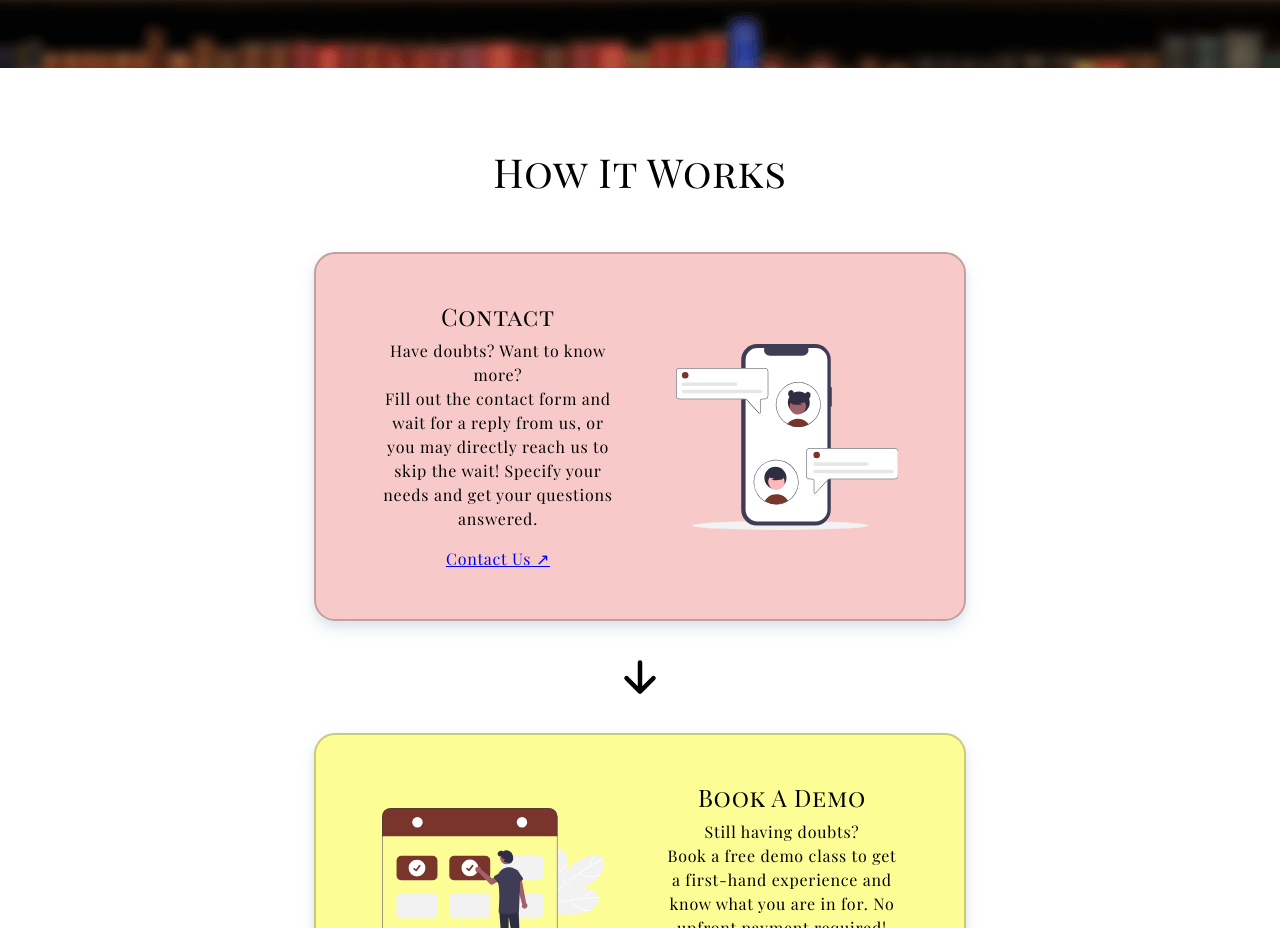
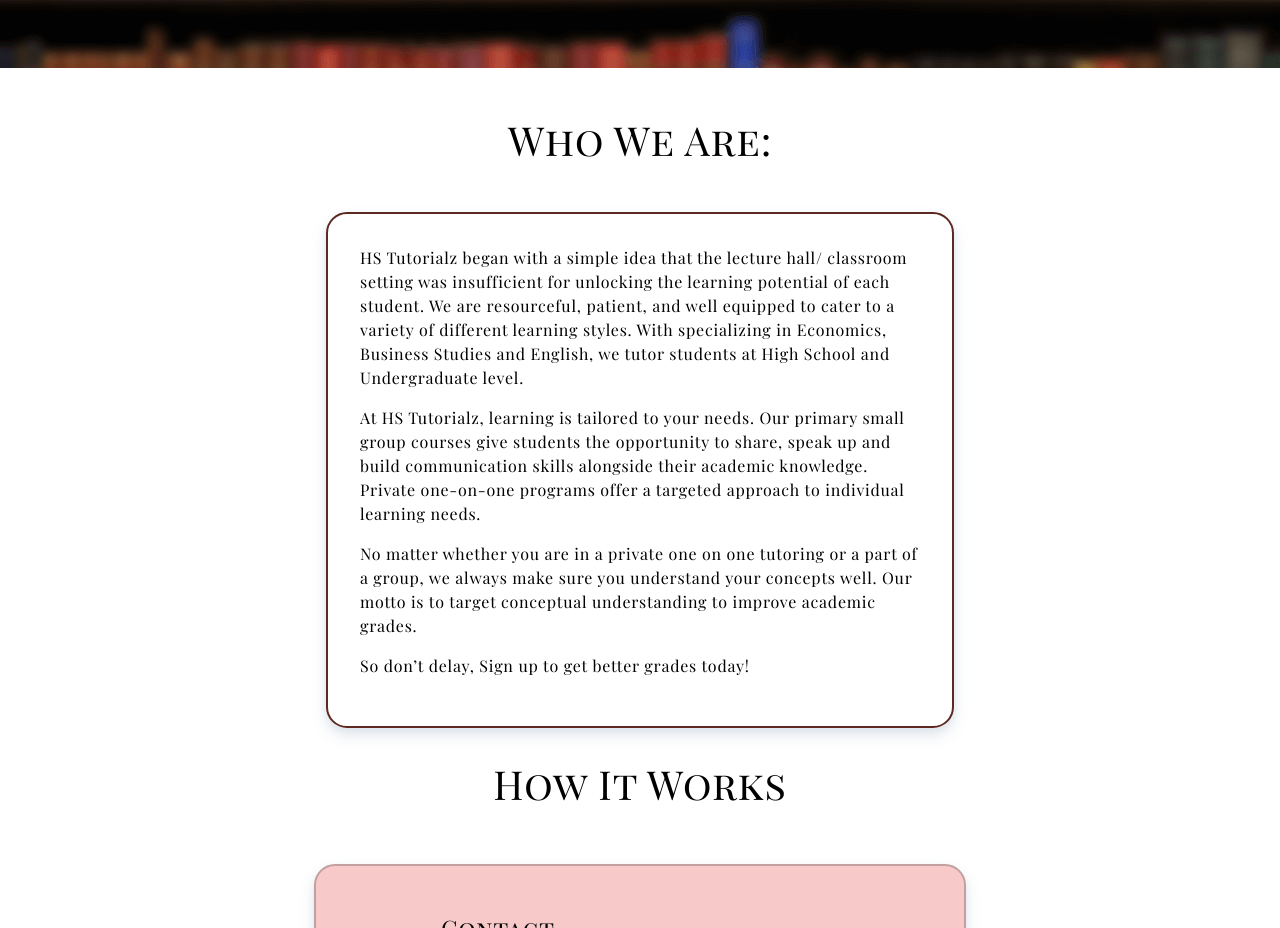
Before and after one commit to ridays2001/hs-tutorz, a Gatsby site: page / in a window 1280 px wide. Shown: the part 718-1646 px from the top of the page. Built offline with nearby package versions, Linux system fonts and the light colour scheme; Gatsby itself is replaced by a stand-in of ours.

Commit message:
✨ Feat: intro section on home page

```diff
--- a/src/pages/index.tsx
+++ b/src/pages/index.tsx
@@ -6,6 +6,7 @@ import SEO from '../components/SEO';
 import Testimonials from '../components/Testimonials';
 import TutOpts from '../components/TutOpts';
 import Working from '../components/Working';
+import Intro from '../styles/Intro';
 import { text } from '../theme';
 
 const IndexPage = () => (
@@ -62,10 +63,27 @@ const IndexPage = () => (
 			</div>
 		</div>
 
-		{/* Intro Para */}
-
-		<Working style={{ marginTop: '10vh' }} />
-
+		<h1 className='text-center mt-5'>Who We Are:</h1>
+		<Intro className='col-md-9 col-lg-8 col-xl-6 mx-auto'>
+			<p>
+				HS Tutorialz began with a simple idea that the lecture hall/ classroom setting was insufficient for
+				unlocking the learning potential of each student. We are resourceful, patient, and well equipped to
+				cater to a variety of different learning styles. With specializing in Economics, Business Studies and
+				English, we tutor students at High School and Undergraduate level.
+			</p>
+			<p>
+				At HS Tutorialz, learning is tailored to your needs. Our primary small group courses give students the
+				opportunity to share, speak up and build communication skills alongside their academic knowledge.
+				Private one-on-one programs offer a targeted approach to individual learning needs.
+			</p>
+			<p>
+				No matter whether you are in a private one on one tutoring or a part of a group, we always make sure you
+				understand your concepts well. Our motto is to target conceptual understanding to improve academic
+				grades.
+			</p>
+			<p>So don’t delay, Sign up to get better grades today!</p>
+		</Intro>
+		<Working style={{ marginTop: '2em' }} />
 		<TutOpts />
 
 		{/* Testimonials */}
--- /dev/null
+++ b/src/styles/Intro.ts
@@ -0,0 +1,12 @@
+import styled from 'styled-components';
+import { colors, shadows } from '../theme';
+
+const Intro = styled.article`
+	margin-top: 3em;
+	border-radius: 21px;
+	box-shadow: ${shadows.layer1};
+	padding: 2em;
+	border: 2px solid ${colors.dark};
+`;
+
+export default Intro;
```
